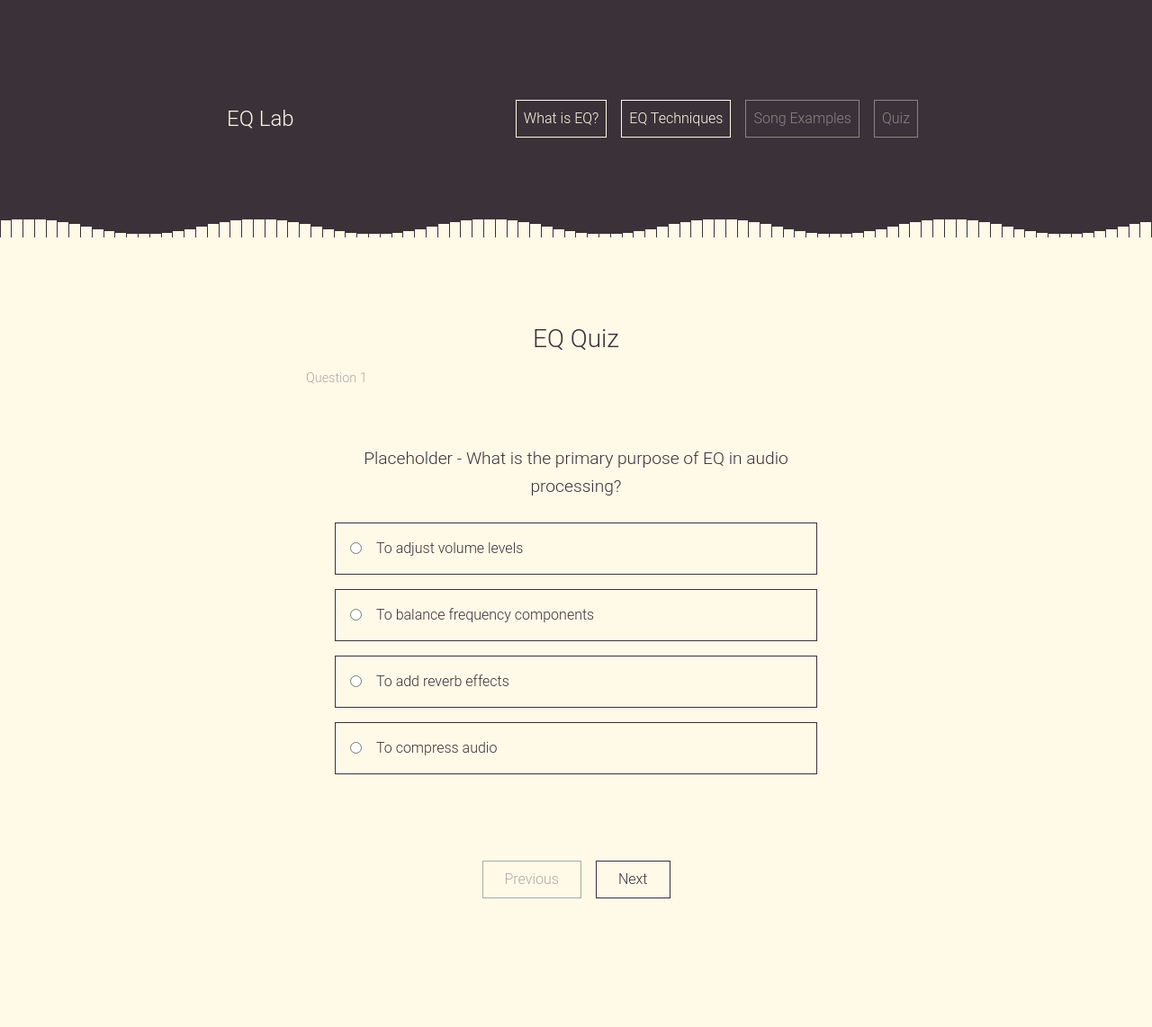
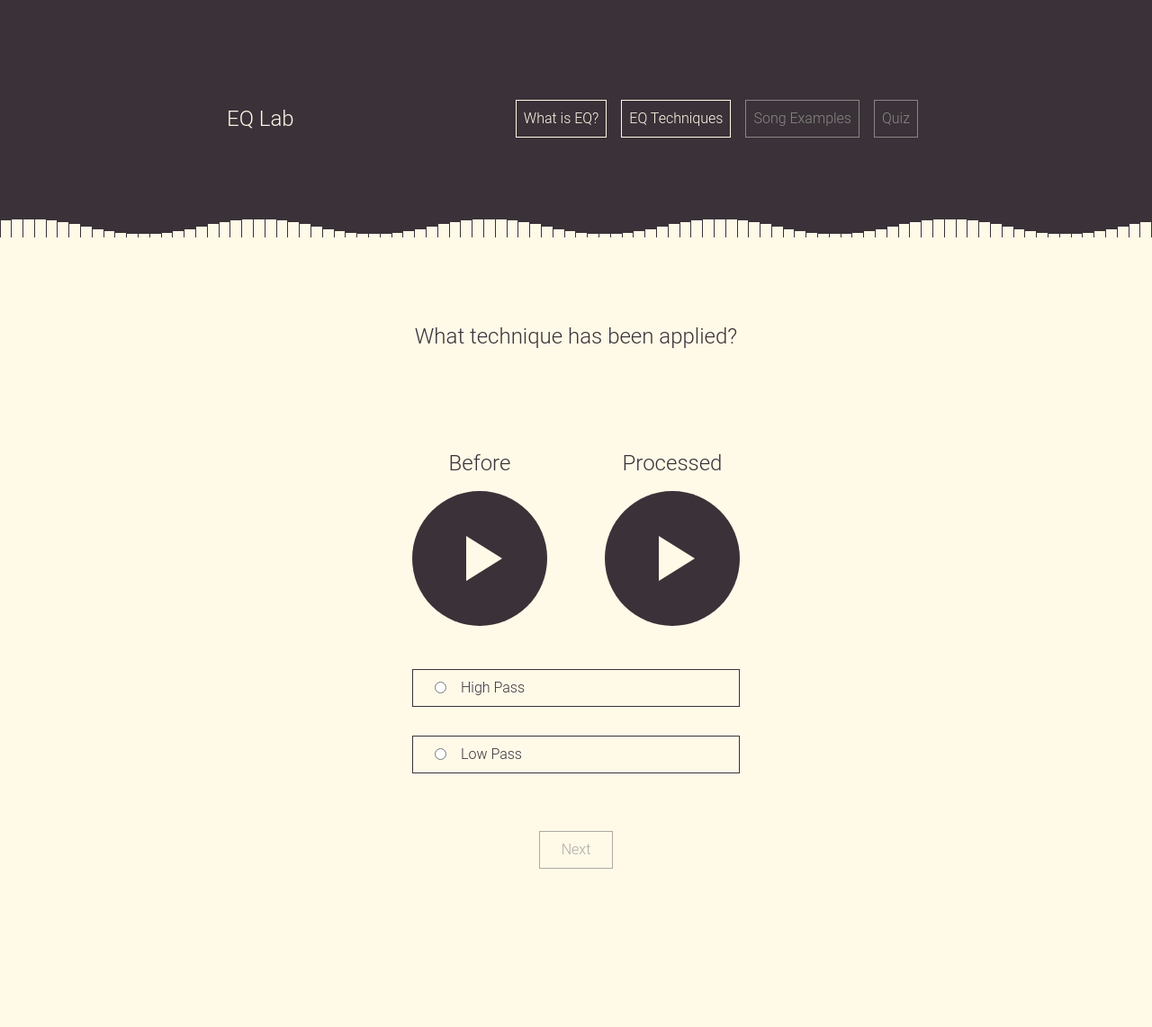
Before and after one commit to xnicolll/ui-eq-lab, a Flask app: page /quiz/1 in a window 1280 px wide. Shown: the whole page at 90% size. Before the commit the page ends 999 px from the top, so only its background shows below. Run offline with Flask 3, Linux system fonts and the light colour scheme; the visitor is signed in with stand-in values (Sample User, id 1).

Commit message:
add: 2x quiz questions

```diff
--- a/app.py
+++ b/app.py
@@ -32,7 +32,9 @@
 
 @app.route('/quiz')
 def quiz():
-    return render_template('quiz.html')
+    if not session.get('completed_lesson_3'):
+        return redirect(url_for('learn_specific', lesson_id=3))
+    return redirect(url_for('quiz_specific', question_id=1))
 
 @app.route('/learn/<int:lesson_id>')
 def learn_specific(lesson_id):
@@ -41,7 +43,7 @@
         return "Lesson not found", 404
 
     if lesson_id > 1 and not session.get(f'completed_lesson_{lesson_id-1}'):
-        return redirect(url_for('learn', lesson_id=lesson_id-1))
+        return redirect(url_for('learn_specific', lesson_id=lesson_id-1))
 
     session[f'completed_lesson_{lesson_id}'] = True
     return render_template('learn.html', lesson=lessons[lesson_id-1], lesson_id=lesson_id)
@@ -49,7 +51,7 @@
 @app.route('/quiz/<int:question_id>')
 def quiz_specific(question_id):
     if not session.get('completed_lesson_3'):
-        return redirect(url_for('learn', lesson_id=3))
+        return redirect(url_for('learn_specific', lesson_id=3))
 
     quiz_data = load_quiz_data()
     if question_id > len(quiz_data):
--- a/static/css/style.css
+++ b/static/css/style.css
@@ -1018,3 +1018,95 @@
     display: inline-block;
     margin: 0 auto;
 }
+
+.audio-comparison {
+    display: flex;
+    justify-content: space-around;
+    align-items: center;
+    margin: 2rem 0;
+    gap: 4rem;
+}
+
+.audio-section {
+    text-align: center;
+}
+
+.audio-section h4 {
+    margin-bottom: 1rem;
+    color: var(--dark);
+    font-family: 'Roboto', sans-serif;
+    font-weight: 300;
+}
+
+.play-button {
+    width: 150px;
+    height: 150px;
+    border-radius: 50%;
+    background-color: var(--dark);
+    display: flex;
+    justify-content: center;
+    align-items: center;
+    cursor: pointer;
+    transition: transform 0.2s ease;
+}
+
+.play-button:hover {
+    transform: scale(1.05);
+}
+
+.play-icon {
+    width: 0;
+    height: 0;
+    border-style: solid;
+    border-width: 25px 0 25px 40px;
+    border-color: transparent transparent transparent var(--light);
+    margin-left: 10px;
+}
+
+.play-button.playing .play-icon {
+    width: 30px;
+    height: 30px;
+    border: none;
+    background: var(--light);
+    margin: 0;
+}
+
+.quiz-header h3 {
+    text-align: center;
+    margin-bottom: 3rem;
+    color: var(--dark);
+    font-size: 1.5rem;
+}
+
+.options {
+    display: flex;
+    justify-content: center;
+    gap: 2rem;
+    margin: 3rem 0;
+}
+
+.option {
+    display: flex;
+    align-items: center;
+    gap: 0.5rem;
+    cursor: pointer;
+    padding: 0.5rem 1.5rem;
+    border: 1px solid var(--dark);
+    transition: all 0.2s ease;
+}
+
+.option:hover {
+    background-color: var(--dark);
+    color: var(--light);
+}
+
+.option input[type="radio"] {
+    margin-right: 0.5rem;
+}
+
+.navigation-controls {
+    display: flex;
+    justify-content: center;
+    gap: 2rem;
+    margin-top: 3rem;
+}
--- a/templates/quiz.html
+++ b/templates/quiz.html
@@ -4,228 +4,209 @@
 <div class="content-section quiz-page">
     <div class="quiz-container">
         <div class="quiz-header">
-            <h3>EQ Quiz</h3>
-            <div class="quiz-progress">
-                <span class="current-question">Question 1</span>
-                <span class="quiz-score" style="display: none;">Score: <span id="score">0</span>/5</span>
-            </div>
+            <h3>{{ question.question }}</h3>
         </div>
 
         <div class="quiz-content">
-            <div class="question" data-question="1">
-                <p>Placeholder - What is the primary purpose of EQ in audio processing?</p>
-                <div class="options">
-                    <label class="option">
-                        <input type="radio" name="q1" value="a">
-                        <span>To adjust volume levels</span>
-                    </label>
-                    <label class="option">
-                        <input type="radio" name="q1" value="b">
-                        <span>To balance frequency components</span>
-                    </label>
-                    <label class="option">
-                        <input type="radio" name="q1" value="c">
-                        <span>To add reverb effects</span>
-                    </label>
-                    <label class="option">
-                        <input type="radio" name="q1" value="d">
-                        <span>To compress audio</span>
-                    </label>
+            <div class="audio-comparison">
+                <div class="audio-section">
+                    <h4>Before</h4>
+                    <div class="play-button" data-audio="{{ question.audio.before }}">
+                        <div class="play-icon"></div>
+                    </div>
+                </div>
+
+                <div class="audio-section">
+                    <h4>Processed</h4>
+                    <div class="play-button" data-audio="{{ question.audio.after }}">
+                        <div class="play-icon"></div>
+                    </div>
                 </div>
             </div>
 
-            <div class="question" data-question="2" style="display: none;">
-                <p>Which frequency range is typically associated with bass?</p>
-                <div class="options">
-                    <label class="option">
-                        <input type="radio" name="q2" value="a">
-                        <span>20Hz - 250Hz</span>
-                    </label>
-                    <label class="option">
-                        <input type="radio" name="q2" value="b">
-                        <span>250Hz - 2kHz</span>
-                    </label>
-                    <label class="option">
-                        <input type="radio" name="q2" value="c">
-                        <span>2kHz - 4kHz</span>
-                    </label>
-                    <label class="option">
-                        <input type="radio" name="q2" value="d">
-                        <span>4kHz - 20kHz</span>
-                    </label>
-                </div>
+            <div class="options">
+                {% for option in question.options %}
+                <label class="option">
+                    <input type="radio" name="q{{ question.id }}" value="{{ option.lower().replace(' ', '-') }}">
+                    <span>{{ option }}</span>
+                </label>
+                {% endfor %}
             </div>
 
-            <div class="question" data-question="3" style="display: none;">
-                <p>What is the purpose of a high-pass filter?</p>
-                <div class="options">
-                    <label class="option">
-                        <input type="radio" name="q3" value="a">
-                        <span>To boost high frequencies</span>
-                    </label>
-                    <label class="option">
-                        <input type="radio" name="q3" value="b">
-                        <span>To remove low frequencies</span>
-                    </label>
-                    <label class="option">
-                        <input type="radio" name="q3" value="c">
-                        <span>To balance mid frequencies</span>
-                    </label>
-                    <label class="option">
-                        <input type="radio" name="q3" value="d">
-                        <span>To add warmth to the sound</span>
-                    </label>
-                </div>
+            <div class="navigation-controls">
+                {% if question.id > 1 %}
+                <a href="{{ url_for('quiz_specific', question_id=question.id-1) }}" class="nav-btn prev-btn">Previous</a>
+                {% endif %}
+                <button class="nav-btn next-btn" disabled>Next</button>
             </div>
-
-            <div class="question" data-question="4" style="display: none;">
-                <p>What is "scooping" in EQ?</p>
-                <div class="options">
-                    <label class="option">
-                        <input type="radio" name="q4" value="a">
-                        <span>Boosting all frequencies</span>
-                    </label>
-                    <label class="option">
-                        <input type="radio" name="q4" value="b">
-                        <span>Cutting a narrow frequency range</span>
-                    </label>
-                    <label class="option">
-                        <input type="radio" name="q4" value="c">
-                        <span>Adding reverb to the mix</span>
-                    </label>
-                    <label class="option">
-                        <input type="radio" name="q4" value="d">
-                        <span>Compressing the audio</span>
-                    </label>
-                </div>
-            </div>
-
-            <div class="question" data-question="5" style="display: none;">
-                <p>Why is EQ important in mixing?</p>
-                <div class="options">
-                    <label class="option">
-                        <input type="radio" name="q5" value="a">
-                        <span>To make everything louder</span>
-                    </label>
-                    <label class="option">
-                        <input type="radio" name="q5" value="b">
-                        <span>To give each instrument its own space</span>
-                    </label>
-                    <label class="option">
-                        <input type="radio" name="q5" value="c">
-                        <span>To add effects to the mix</span>
-                    </label>
-                    <label class="option">
-                        <input type="radio" name="q5" value="d">
-                        <span>To make the mix mono</span>
-                    </label>
-                </div>
-            </div>
-        </div>
-
-        <div class="quiz-navigation">
-            <button class="nav-btn prev-btn" disabled>Previous</button>
-            <button class="nav-btn next-btn">Next</button>
-        </div>
-    </div>
-</div>
-
-<div class="modal" id="exit-confirm" style="display: none;">
-    <div class="modal-content">
-        <h3>Are you sure?</h3>
-        <p>Are you sure you want to return to learning? You will lose your progress in the Quiz if you do.</p>
-        <div class="modal-buttons">
-            <button class="nav-btn" id="cancel-exit">Cancel</button>
-            <button class="nav-btn" id="confirm-exit">Return to Learning</button>
         </div>
     </div>
 </div>
 
 <script>
-$(document).ready(function() {
-    let currentQuestion = 1;
-    let score = 0;
-    const totalQuestions = 5;
-    const answers = {
-        1: 'b', // To balance frequency components
-        2: 'a', // 20Hz - 250Hz
-        3: 'b', // To remove low frequencies
-        4: 'b', // Cutting a narrow frequency range
-        5: 'b'  // To give each instrument its own space
-    };
+document.addEventListener('DOMContentLoaded', function() {
+    const playButtons = document.querySelectorAll('.play-button');
+    let currentAudio = null;
 
-    function updateQuestion() {
-        $('.question').hide();
-        $(`.question[data-question="${currentQuestion}"]`).show();
-        $('.current-question').text(`Question ${currentQuestion}`);
+    // Handle play button clicks
+    playButtons.forEach(button => {
+        const audioUrl = button.dataset.audio;
+        const audio = new Audio(audioUrl);
 
-        // Update button states
-        $('.prev-btn').prop('disabled', currentQuestion === 1);
-        $('.next-btn').text(currentQuestion === totalQuestions ? 'Finish' : 'Next');
+        button.addEventListener('click', function() {
+            if (currentAudio && currentAudio !== audio) {
+                currentAudio.pause();
+                currentAudio.currentTime = 0;
+                currentAudio.playButton.classList.remove('playing');
+            }
 
-        // Check if current question is answered
-        const currentAnswer = $(`input[name="q${currentQuestion}"]:checked`).val();
-        $('.next-btn').prop('disabled', !currentAnswer);
-    }
+            if (audio.paused) {
+                audio.play();
+                button.classList.add('playing');
+                currentAudio = audio;
+                currentAudio.playButton = button;
+            } else {
+                audio.pause();
+                audio.currentTime = 0;
+                button.classList.remove('playing');
+                currentAudio = null;
+            }
+        });
 
-    function updateScore() {
-        score = 0;
-        for (let i = 1; i <= totalQuestions; i++) {
-            const selectedAnswer = $(`input[name="q${i}"]:checked`).val();
-            if (selectedAnswer === answers[i]) {
-                score++;
-            }
-        }
-        $('#score').text(score);
-        $('.quiz-score').show();
-    }
+        // Add ended event listener
+        audio.addEventListener('ended', function() {
+            button.classList.remove('playing');
+            currentAudio = null;
+        });
+    });
 
-    // Handle option selection
-    $('.option input[type="radio"]').on('change', function() {
-        const questionNumber = $(this).attr('name').replace('q', '');
-        if (questionNumber == currentQuestion) {
-            $('.next-btn').prop('disabled', false);
+    // Handle answer selection
+    const options = document.querySelectorAll('.option input');
+    const nextButton = document.querySelector('.next-btn');
+
+    options.forEach(option => {
+        option.addEventListener('change', function() {
+            nextButton.disabled = false;
+        });
+    });
+
+    // Handle navigation
+    nextButton.addEventListener('click', function() {
+        const selectedAnswer = document.querySelector(`input[name="q{{ question.id }}"]:checked`);
+        if (selectedAnswer && selectedAnswer.value === '{{ question.correct_answer }}') {
+            // Correct answer
+            window.location.href = '{{ url_for("quiz_specific", question_id=question.id+1) }}';
+        } else {
+            // Wrong answer
+            alert('Try again!');
         }
     });
-
-    // Handle next button click
-    $('.next-btn').on('click', function() {
-        if (currentQuestion < totalQuestions) {
-            currentQuestion++;
-            updateQuestion();
-        } else {
-            // Handle quiz completion
-            updateScore();
-            window.location.href = '/results';
-        }
-    });
-
-    // Handle previous button click
-    $('.prev-btn').on('click', function() {
-        if (currentQuestion > 1) {
-            currentQuestion--;
-            updateQuestion();
-        }
-    });
-
-    // Handle navigation away from quiz
-    $('.nav-link').click(function(e) {
-        if (window.location.pathname === '/quiz') {
-            e.preventDefault();
-            $('#exit-confirm').show();
-        }
-    });
-
-    $('#cancel-exit').click(function() {
-        $('#exit-confirm').hide();
-    });
-
-    $('#confirm-exit').click(function() {
-        window.location.href = '/';
-    });
-
-    // Initialize
-    updateQuestion();
 });
 </script>
 {% endblock %}
+
+<!-- Question 2 Template -->
+{% if question_number == 2 %}
+<div class="content-section quiz-page">
+    <div class="quiz-container">
+        <div class="quiz-header">
+            <h3>What technique has been applied?</h3>
+        </div>
+
+        <div class="quiz-content">
+            <div class="audio-comparison">
+                <div class="audio-section">
+                    <h4>Before</h4>
+                    <div class="play-button" data-audio="/static/audio/tylerthecreator_normal.mp3">
+                        <div class="play-icon"></div>
+                    </div>
+                </div>
+
+                <div class="audio-section">
+                    <h4>Processed</h4>
+                    <div class="play-button" data-audio="/static/audio/tylerthecreator_hipass.mp3">
+                        <div class="play-icon"></div>
+                    </div>
+                </div>
+            </div>
+
+            <div class="options">
+                <label class="option">
+                    <input type="radio" name="q2" value="high-pass">
+                    <span>High Pass</span>
+                </label>
+                <label class="option">
+                    <input type="radio" name="q2" value="low-pass">
+                    <span>Low Pass</span>
+                </label>
+            </div>
+
+            <div class="navigation-controls">
+                <button class="nav-btn prev-btn">Previous</button>
+                <button class="nav-btn next-btn">Next</button>
+            </div>
+        </div>
+    </div>
+</div>
+
+<script>
+document.addEventListener('DOMContentLoaded', function() {
+    const playButtons = document.querySelectorAll('.play-button');
+    let currentAudio = null;
+
+    // Handle play button clicks
+    playButtons.forEach(button => {
+        const audioUrl = button.dataset.audio;
+        const audio = new Audio(audioUrl);
+
+        button.addEventListener('click', function() {
+            if (currentAudio && currentAudio !== audio) {
+                currentAudio.pause();
+                currentAudio.currentTime = 0;
+                currentAudio.playButton.classList.remove('playing');
+            }
+
+            if (audio.paused) {
+                audio.play();
+                button.classList.add('playing');
+                currentAudio = audio;
+                currentAudio.playButton = button;
+            } else {
+                audio.pause();
+                audio.currentTime = 0;
+                button.classList.remove('playing');
+                currentAudio = null;
+            }
+        });
+
+        // Add ended event listener
+        audio.addEventListener('ended', function() {
+            button.classList.remove('playing');
+            currentAudio = null;
+        });
+    });
+
+    // Handle answer selection
+    const options = document.querySelectorAll('.option input');
+    const nextButton = document.querySelector('.next-btn');
+
+    options.forEach(option => {
+        option.addEventListener('change', function() {
+            nextButton.disabled = false;
+        });
+    });
+
+    // Handle navigation
+    nextButton.addEventListener('click', function() {
+        const selectedAnswer = document.querySelector('input[name="q2"]:checked');
+        if (selectedAnswer && selectedAnswer.value === 'high-pass') {
+            // Correct answer
+            window.location.href = '/quiz/3';  // Navigate to next question
+        } else {
+            // Wrong answer
+            alert('Try again!');
+        }
+    });
+});
+</script>
+{% endif %}
```
Also changed, not shown: data/lessons.json (+10 -17 lines), data/quiz.json (+16 -12 lines), templates/learn.html (added, +42 -0 lines).
